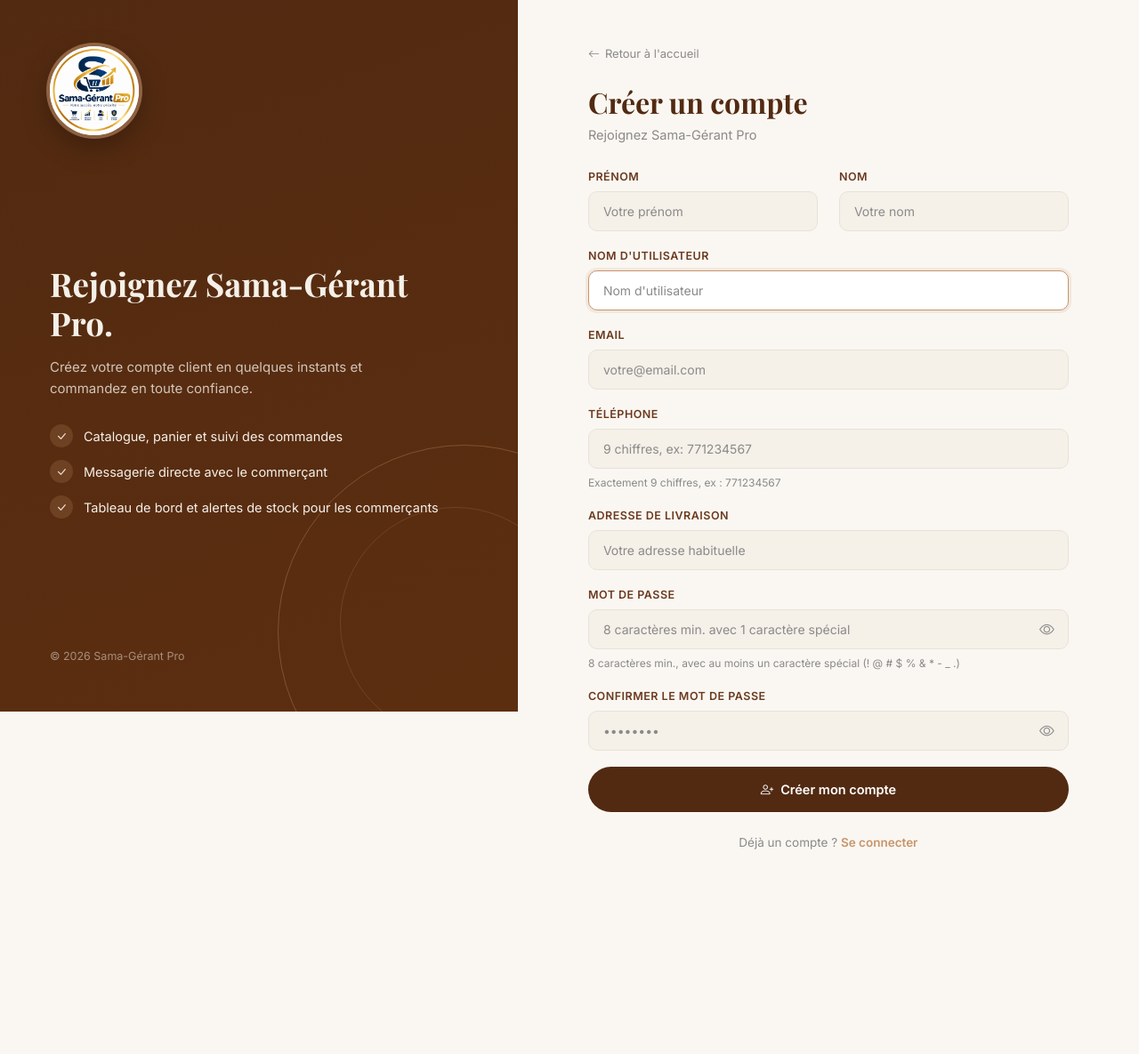
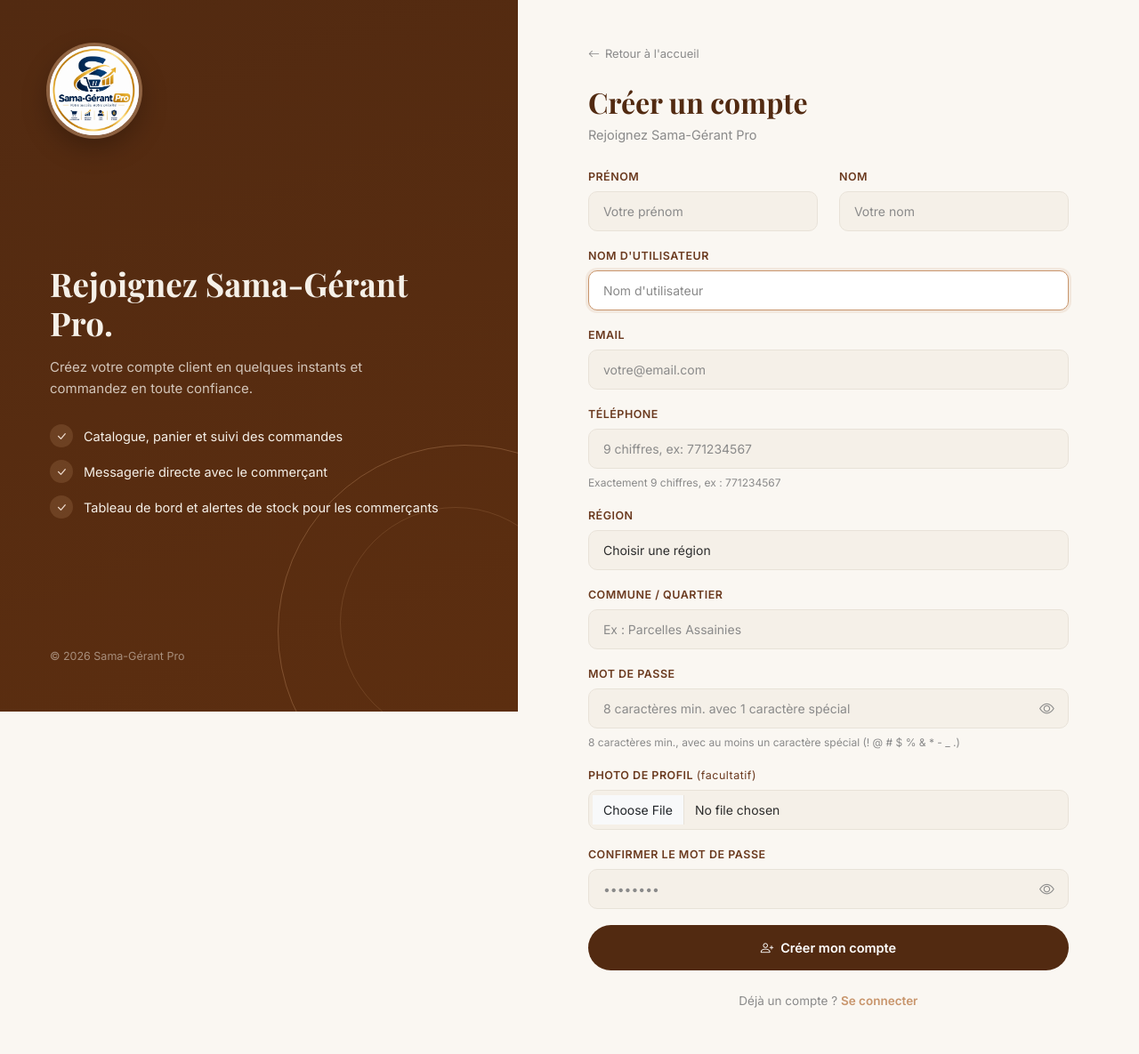
Before and after one commit to Adji1425/Sama-Gerant-Pro, a Django app: page /users/register/ in a window 1280 px wide. Shown: the whole page at 89% size. Before the commit the page ends 955 px from the top, so only its background shows below. Run offline with Django 5.2, Linux system fonts and the light colour scheme; data comes from the database, SQL or seed files in the repository; some libraries are stand-ins or nearby versions; some web fonts are replaced.

Commit message:
Region/commune a l'inscription, panier auto, adresse prefilled

```diff
--- a/apps/commandes/templates/commandes/detail_commande_commercant.html
+++ b/apps/commandes/templates/commandes/detail_commande_commercant.html
@@ -55,8 +55,8 @@
       <div class="detail-panel-title"><i class="bi bi-person"></i>Client</div>
       <div class="client-info-line">{{ commande.client.utilisateur.get_full_name }}</div>
       <div class="client-info-line"><i class="bi bi-telephone"></i>{{ commande.client.utilisateur.telephone }}</div>
-      <div class="client-info-line"><i class="bi bi-geo-alt"></i>{{ commande.adresse_livraison_reel }}
-        {% if commande.region %}— {{ commande.commune }}, {{ commande.region.nom }}{% endif %}
+      <div class="client-info-line"><i class="bi bi-geo-alt"></i>
+        {% if commande.region %} {{ commande.commune }}, {{ commande.region.nom }}{% endif %}
       </div>
       <div class="client-info-line"><i class="bi bi-credit-card"></i>Paiement : {{ commande.get_mode_paiement_display }}</div>
     </div>
--- a/apps/commandes/templates/commandes/recap_commande.html
+++ b/apps/commandes/templates/commandes/recap_commande.html
@@ -25,7 +25,7 @@
           </label>
           <input type="text" name="adresse_livraison"
                  class="form-control"
-                 value="{{ client.adresse_livraison }}"
+                 value="{{ adresse_defaut }}"
                  placeholder="Votre adresse de livraison"
                  required>
         </div>
--- a/apps/users/forms.py
+++ b/apps/users/forms.py
@@ -5,6 +5,7 @@ from django.contrib.auth.forms import UserCreationForm, AuthenticationForm
 from django.contrib.auth.password_validation import validate_password
 from django.core.exceptions import ValidationError
 from .models import Utilisateur, Client
+from apps.commandes.models import Region
 
 
 # Caractères spéciaux acceptés dans le mot de passe
@@ -46,12 +47,18 @@ class InscriptionForm(UserCreationForm):
             'maxlength': '9'
         })
     )
-    adresse_livraison = forms.CharField(
-        max_length=255,
-        label="Adresse de livraison",
+    region = forms.ModelChoiceField(
+    queryset=Region.objects.all(),
+    label="Région",
+    empty_label="Choisir une région",
+    widget=forms.Select(attrs={'class': 'form-control'})
+    )
+    commune = forms.CharField(
+        max_length=100,
+        label="Commune / Quartier",
         widget=forms.TextInput(attrs={
             'class': 'form-control',
-            'placeholder': 'Votre adresse habituelle'
+            'placeholder': 'Ex : Parcelles Assainies'
         })
     )
     password1 = forms.CharField(
@@ -67,6 +74,11 @@ class InscriptionForm(UserCreationForm):
             'class': 'form-control',
             'placeholder': '••••••••'
         })
+    )
+    photo_profile = forms.ImageField(
+        required=False,
+        label="Photo de profil",
+        widget=forms.FileInput(attrs={'class': 'form-control', 'accept': 'image/*'})
     )
 
     class Meta:
--- a/apps/users/models.py
+++ b/apps/users/models.py
@@ -34,7 +34,6 @@ class Utilisateur(AbstractUser):
     def est_admin(self):
         return self.role == 'admin'
 
-
 class Client(models.Model):
     """Profil étendu pour les clients"""
     utilisateur = models.OneToOneField(
@@ -43,6 +42,14 @@ class Client(models.Model):
         related_name='client'
     )
     adresse_livraison = models.CharField(max_length=255, blank=True)
+    # Localité du client : sert à la répartition géographique du SAD
+    region = models.ForeignKey(
+        'commandes.Region',
+        on_delete=models.SET_NULL,
+        null=True, blank=True,
+        related_name='clients'
+    )
+    commune = models.CharField(max_length=100, blank=True)
 
     class Meta:
         verbose_name = "Client"
@@ -50,7 +57,6 @@ class Client(models.Model):
 
     def __str__(self):
         return f"Client : {self.utilisateur.get_full_name()}"
-
 
 class Commercant(models.Model):
     """Profil étendu pour les commerçants"""
--- a/apps/users/templates/users/register.html
+++ b/apps/users/templates/users/register.html
@@ -96,8 +96,18 @@
         </div>
 
         <div class="form-group">
-          <label class="form-label">Adresse de livraison</label>
-          {{ form.adresse_livraison }}
+          <label class="form-label">Région</label>
+          {{ form.region }}
+          {% if form.region.errors %}
+            <div class="form-error">{{ form.region.errors }}</div>
+          {% endif %}
+        </div>
+        <div class="form-group">
+          <label class="form-label">Commune / Quartier</label>
+          {{ form.commune }}
+          {% if form.commune.errors %}
+            <div class="form-error">{{ form.commune.errors }}</div>
+          {% endif %}
         </div>
 
         <div class="form-group">
@@ -108,6 +118,14 @@
           </div>
           {% if form.password1.errors %}
             <div class="form-error">{{ form.password1.errors }}</div>
+          {% endif %}
+        </div>
+
+        <div class="form-group">
+          <label class="form-label">Photo de profil <span style="text-transform:none;font-weight:400;">(facultatif)</span></label>
+          {{ form.photo_profile }}
+          {% if form.photo_profile.errors %}
+            <div class="form-error">{{ form.photo_profile.errors }}</div>
           {% endif %}
         </div>
 
--- a/apps/users/views.py
+++ b/apps/users/views.py
@@ -32,18 +32,22 @@ def register(request):
         return redirect('home')
 
     if request.method == 'POST':
-        form = InscriptionForm(request.POST)
+        form = InscriptionForm(request.POST, request.FILES)
         if form.is_valid():
             # Créer l'utilisateur
             utilisateur = form.save(commit=False)
             utilisateur.role = 'client'
             utilisateur.telephone = form.cleaned_data['telephone']
+            if form.cleaned_data.get('photo_profile'):
+              utilisateur.photo_profile = form.cleaned_data['photo_profile']
             utilisateur.save()
 
             # Créer le profil Client associé
+
             Client.objects.create(
                 utilisateur=utilisateur,
-                adresse_livraison=form.cleaned_data['adresse_livraison']
+                region=form.cleaned_data['region'],
+                commune=form.cleaned_data['commune']
             )
 
             # Connecter directement après inscription
```
Also changed, not shown: apps/commandes/views.py (+22 -6 lines), apps/users/migrations/0003_client_region_commune.py (added), apps/users/migrations/0004_remove_client_commune_remove_client_region.py (added), apps/users/migrations/0005_client_commune_client_region.py (added).
